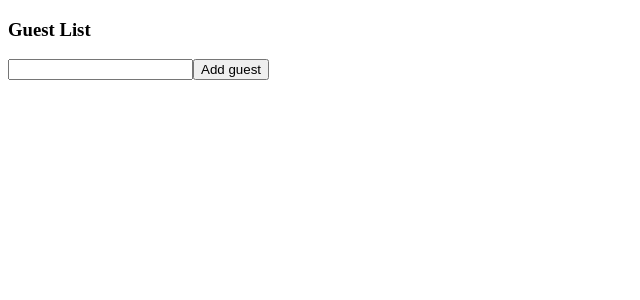
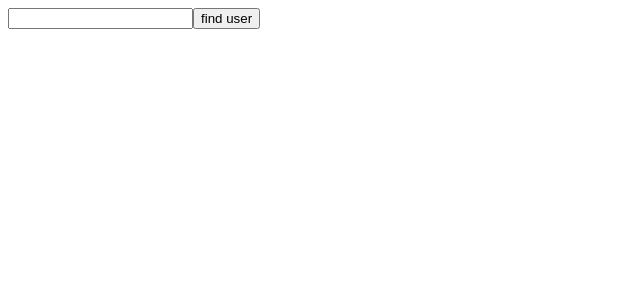
Before and after one commit to thenatural86/rts-project, a React (Create React App) app: page / in a window 1280 px wide. Shown: the top 300 px of the page, without its empty margins (0-640 px from the left). Built offline with nearby package versions, Linux system fonts and the light colour scheme.

Commit message:
type unions on with useState

```diff
--- a/src/index.tsx
+++ b/src/index.tsx
@@ -1,10 +1,12 @@
 import ReactDom from 'react-dom'
 import GuestList from './state/GuestList'
+import UserSearch from './state/UserSearch'
 
 const App = () => {
   return (
     <div>
-      <GuestList />
+      {/* <GuestList /> */}
+      <UserSearch />
     </div>
   )
 }
--- /dev/null
+++ b/src/state/UserSearch.tsx
@@ -0,0 +1,33 @@
+import { useState } from 'react'
+
+const users = [
+  { name: 'sara', age: 20 },
+  { name: 'alex', age: 20 },
+  { name: 'micheal', age: 20 },
+]
+
+const UserSearch: React.FC = () => {
+  const [name, setName] = useState('')
+  const [user, setUser] = useState<{ name: string; age: number } | undefined>()
+
+  const onClick = () => {
+    const foundUser = users.find((user) => user.name === name)
+    console.log(foundUser)
+    setUser(foundUser)
+  }
+
+  return (
+    <div>
+      <input
+        type='text'
+        value={name}
+        onChange={(e) => setName(e.target.value)}
+      />
+      <button onClick={onClick}>find user</button>
+      <div>{user && user.name}</div>
+      <div>{user && user.age}</div>
+    </div>
+  )
+}
+
+export default UserSearch
```
